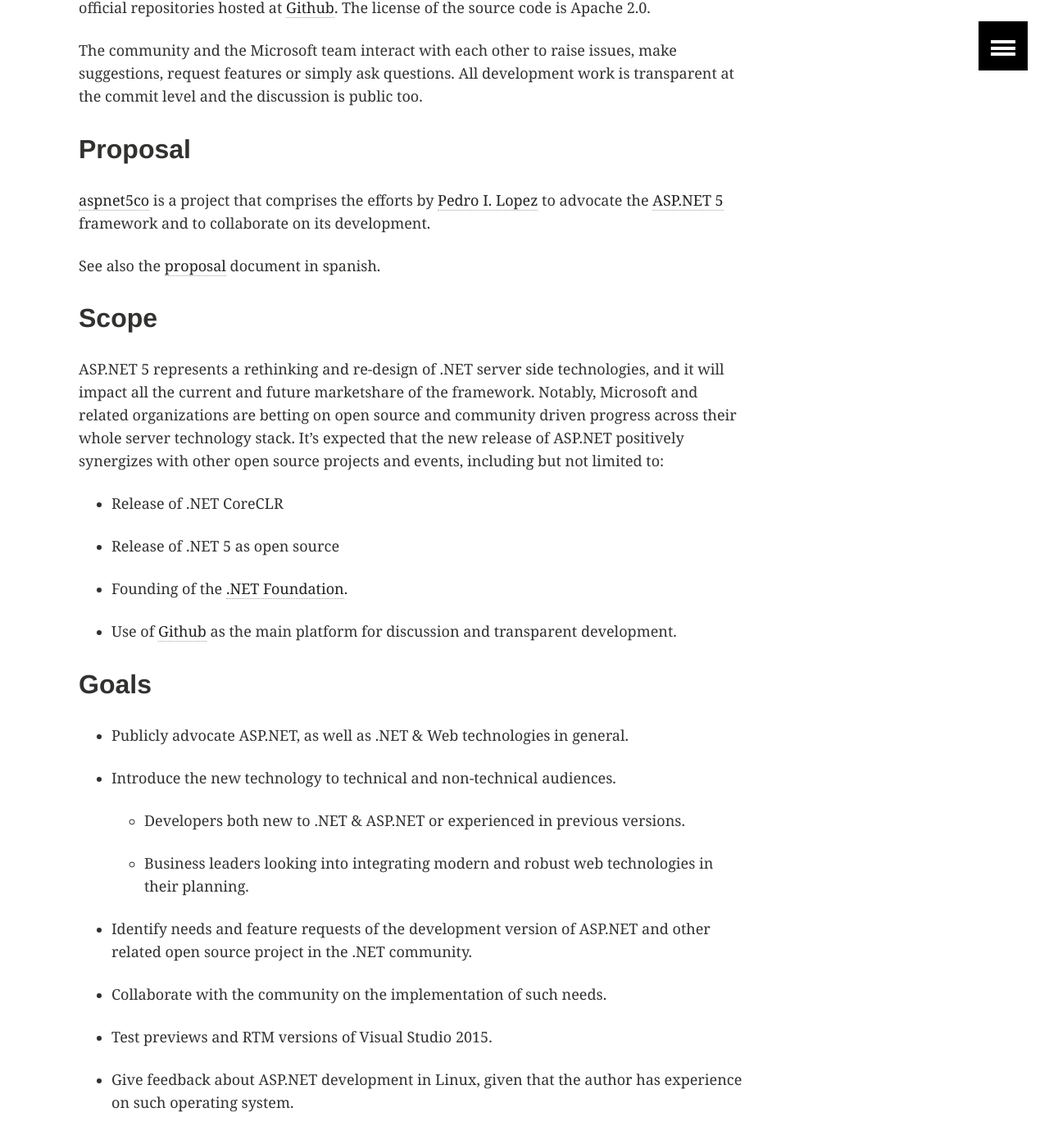
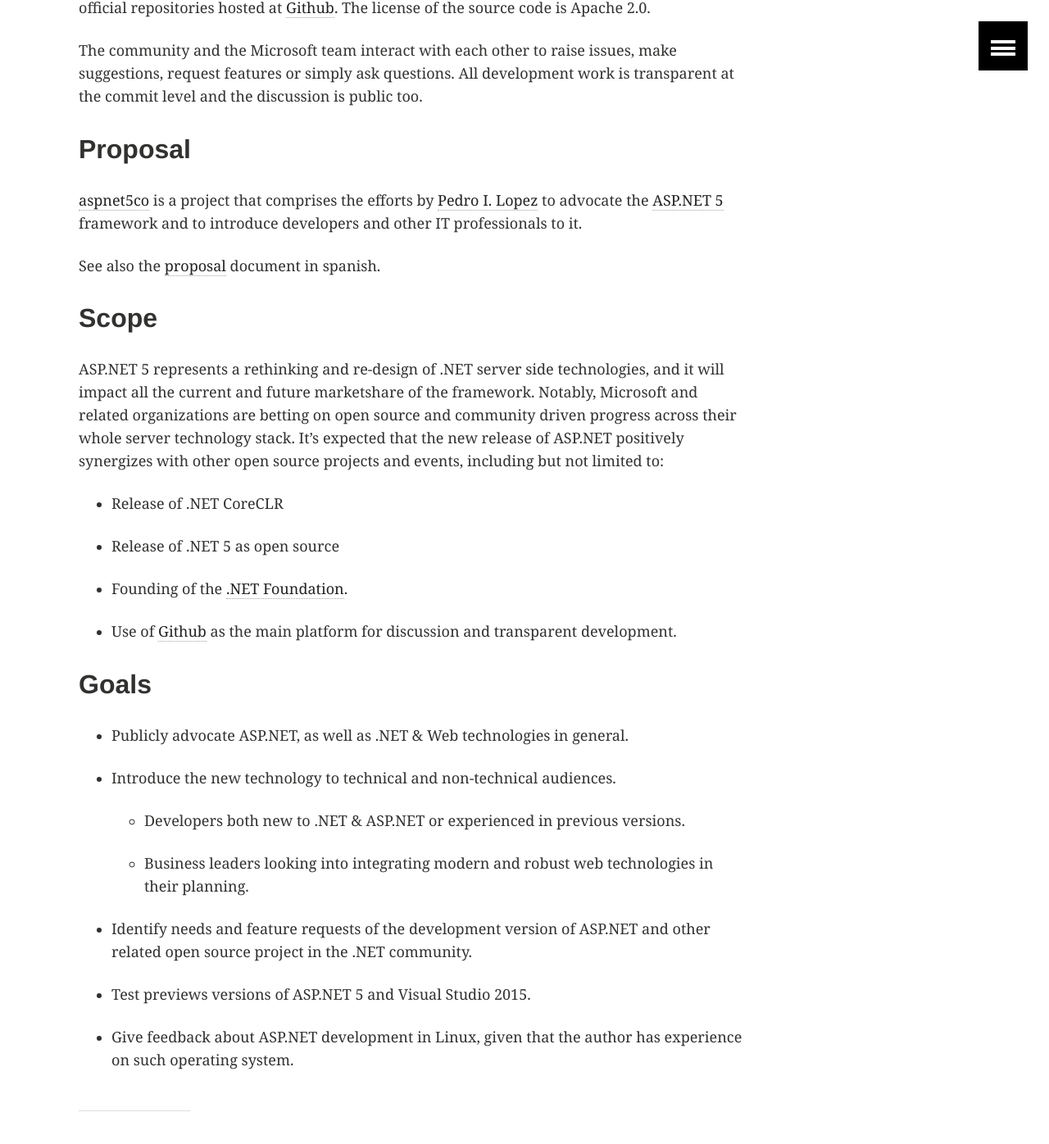
Before and after one commit to lopezpdvn/aspnet5co, a Jekyll site: the page built from pages/introduction.md, in a window 1280 px wide and 1400 px high, scrolled down 1443 px. Shown: the top 1396 px of the window at 82% size. Built offline with Jekyll 4.4.1, drawn with Linux system fonts in a browser that asks for light colours.

Commit message:
Updated introduction

```diff
--- a/pages/introduction.md
+++ b/pages/introduction.md
@@ -51,7 +51,8 @@ work is transparent at the commit level and the discussion is public too.
 
 [aspnet5co](http://lopezpdvn.github.io/aspnet5co) is a project that comprises
 the efforts by [Pedro I. Lopez](http://lopezpedro.net) to advocate the [ASP.NET
-5](http://www.asp.net/vnext) framework and to collaborate on its development.
+5](http://www.asp.net/vnext) framework and to introduce developers and other IT
+professionals to it.
 
 See also the [proposal](/proposal) document in spanish.
 
@@ -87,9 +88,7 @@ transparent development.
 * Identify needs and feature requests of the development version of ASP.NET and
   other related open source project in the .NET community.
 
-* Collaborate with the community on the implementation of such needs.
-
-* Test previews and RTM versions of Visual Studio 2015.
+* Test previews versions of ASP.NET 5 and Visual Studio 2015.
 
 * Give feedback about ASP.NET development in Linux, given that the author has
   experience on such operating system.
```
